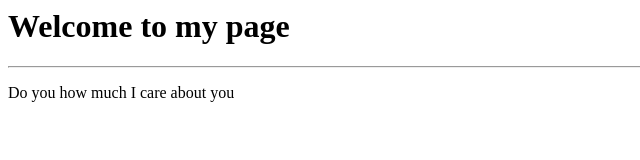
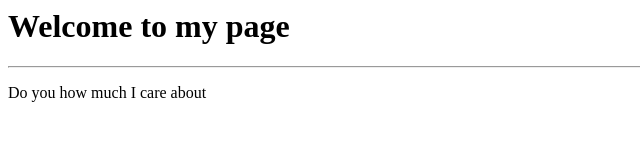
Before and after one commit to gkibria403/GitTest, a plain HTML site: page index.html in a window 1280 px wide. Shown: the full height of the page, 0-640 px from the left. Drawn offline with Linux system fonts and the light colour scheme.

Commit message:
modified index.html

```diff
--- a/index.html
+++ b/index.html
@@ -2,6 +2,6 @@
     <body>
         <h1>Welcome to my page</h1>
         <hr/>
-        <p>Do you how much I care about you</p>
+        <p>Do you how much I care about </p>
     </body>
 </html>
```
